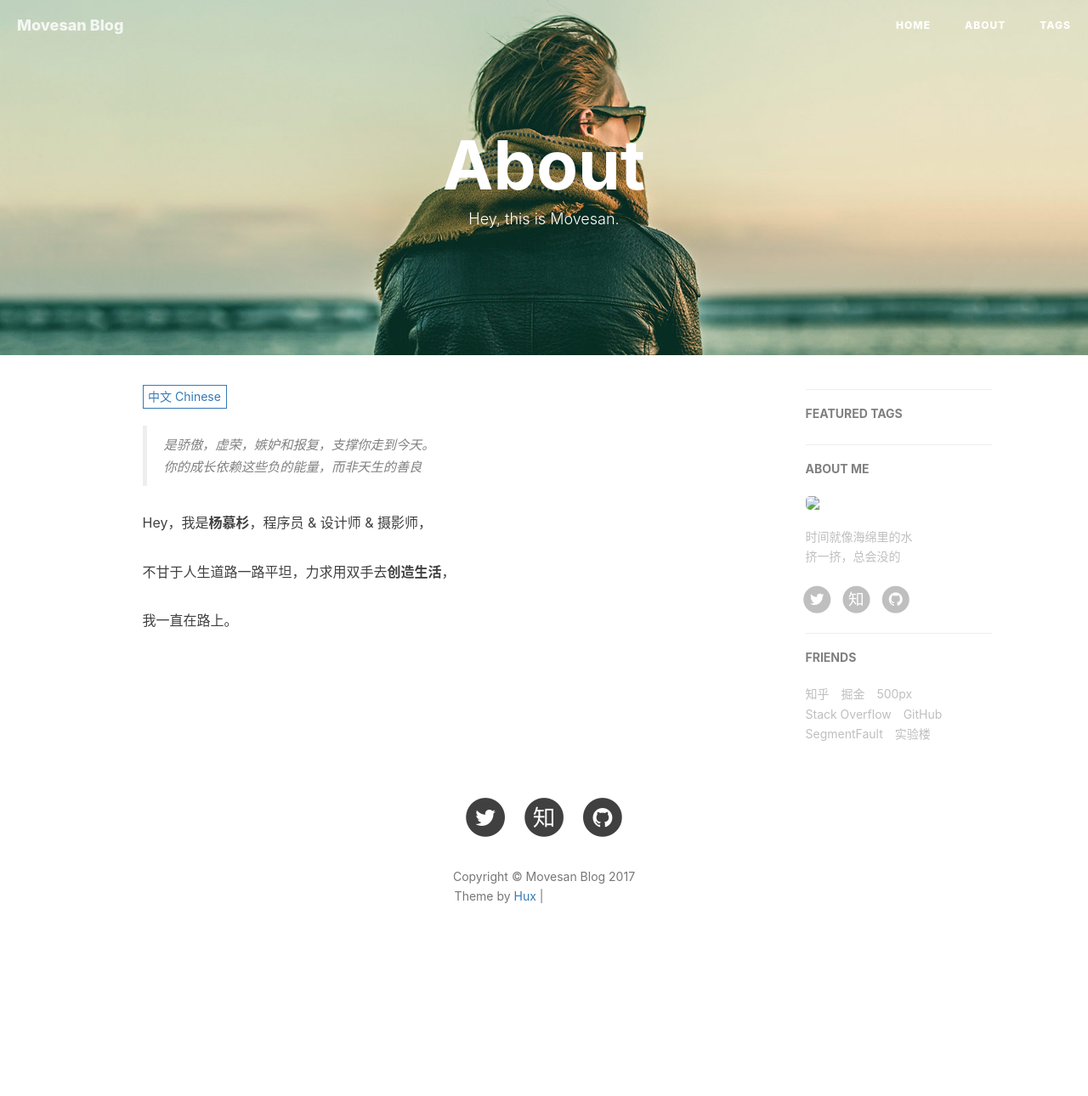
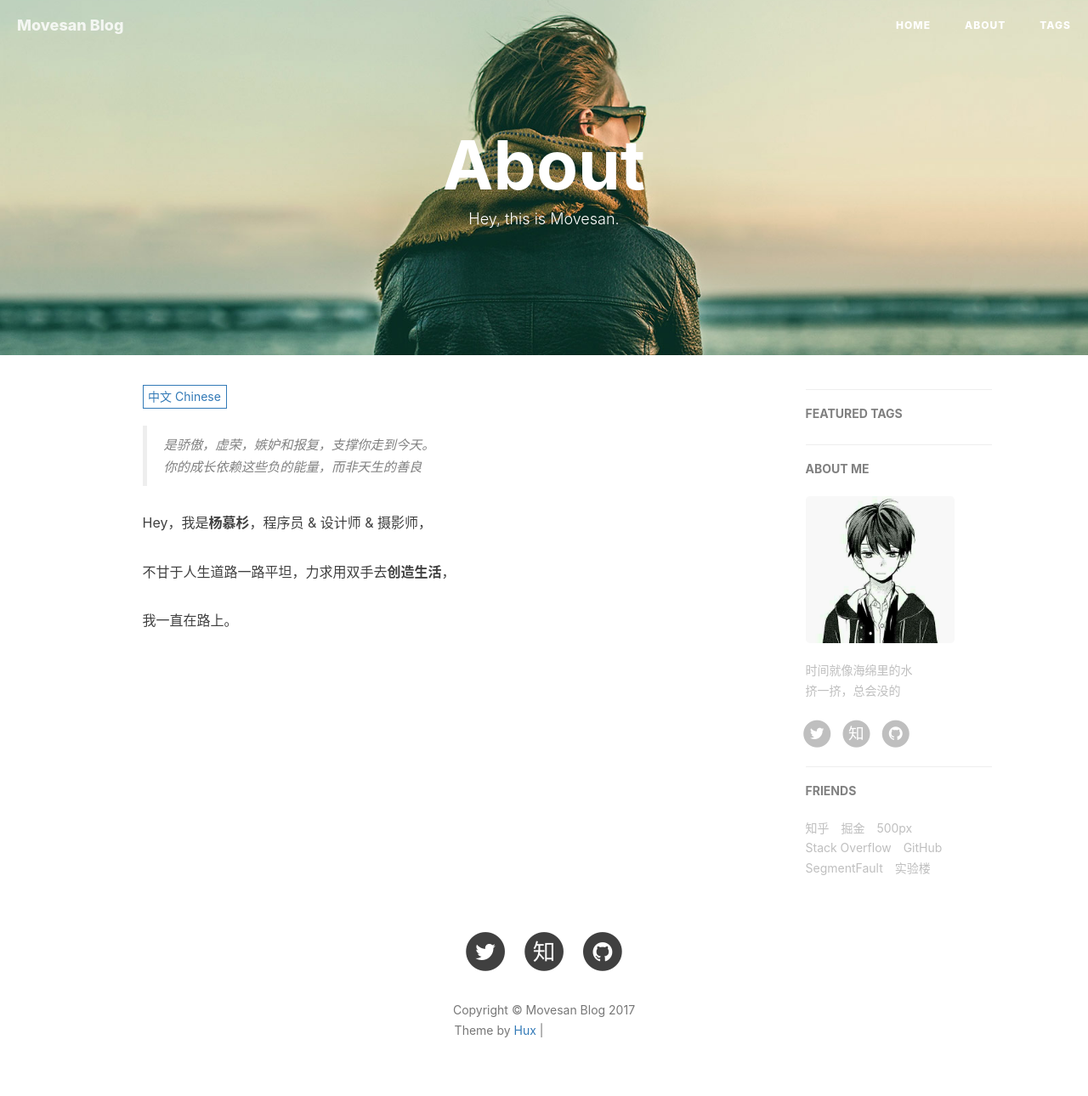
Before and after one commit to movesan/msblog, a Jekyll site: the page built from about.html, in a window 1280 px wide. Shown: the whole page at 85% size. Built offline with Jekyll 4.4.1, drawn with Linux system fonts in a browser that asks for light colours; nearby versions of some CDN libraries; comment, search, counter and statistics services are not loaded; before the commit the page ends 1132 px from its top, so only the background shows below that; grey boxes are pictures that could not be loaded.

```diff
--- a/_config.yml
+++ b/_config.yml
@@ -5,7 +5,7 @@ header-img: img/home-bg-o.jpg
 email: nahsumu@gmail.com
 description: "May Your Heart Be The Map"
 keyword: "Movesan Blog"
-url: "https://movesan.github.io/msblog"              # your host, for absolute URL
+url: "https://movesan.me"              # your host, for absolute URL
 baseurl: ""                             # for example, '/blog' if your blog hosted on 'host/blog'
 
 
@@ -73,7 +73,7 @@ ga_domain: huangxuan.me
 # Sidebar settings
 sidebar: true                           # whether or not using Sidebar.
 sidebar-about-description: "时间就像海绵里的水<br>挤一挤，总会没的"
-sidebar-avatar: img/avatar-ms.jpg      # use absolute URL, seeing it's used in both `/` and `/about/`
+sidebar-avatar: /img/avatar-ms.jpg      # use absolute URL, seeing it's used in both `/` and `/about/`
 
 
 
```
